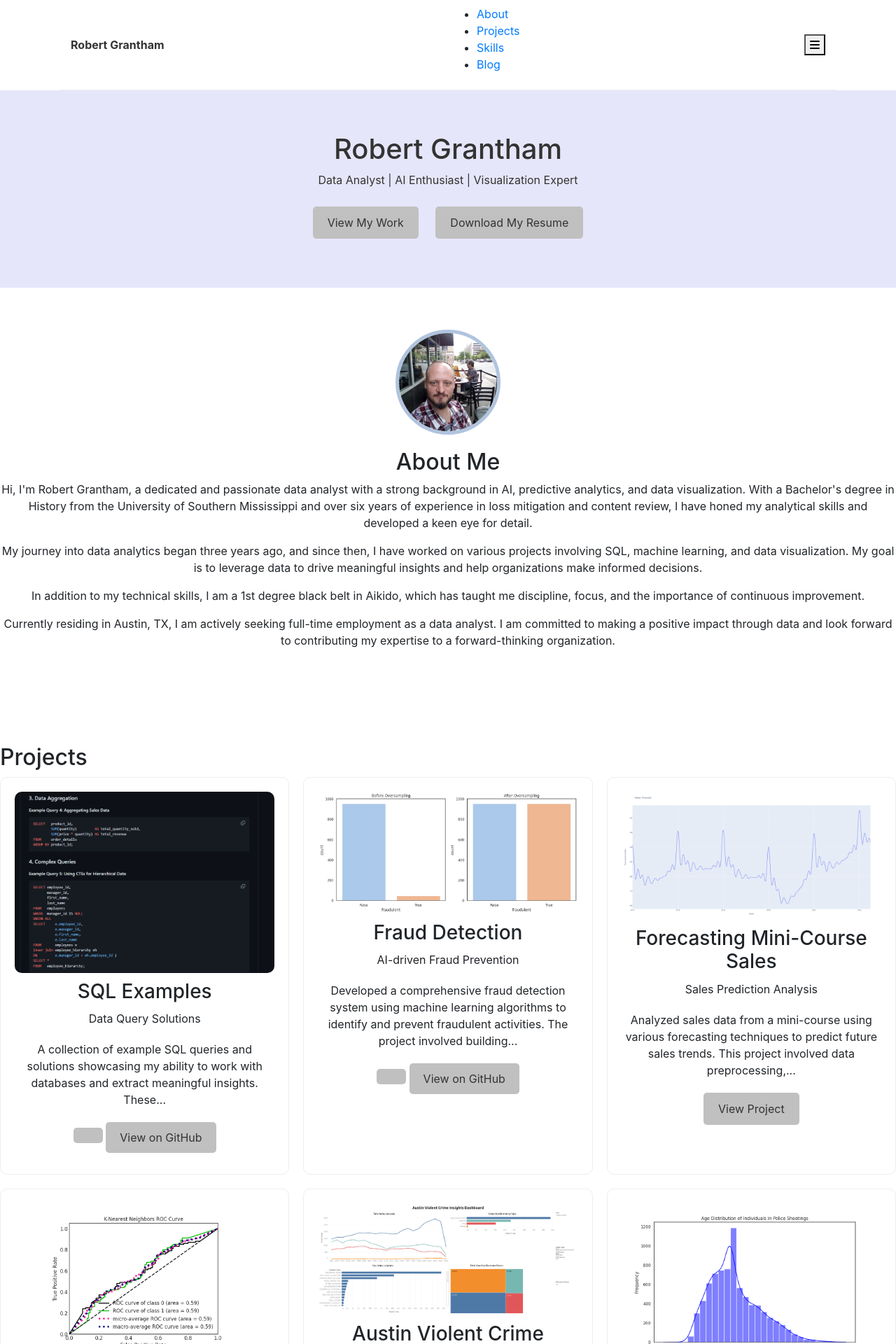
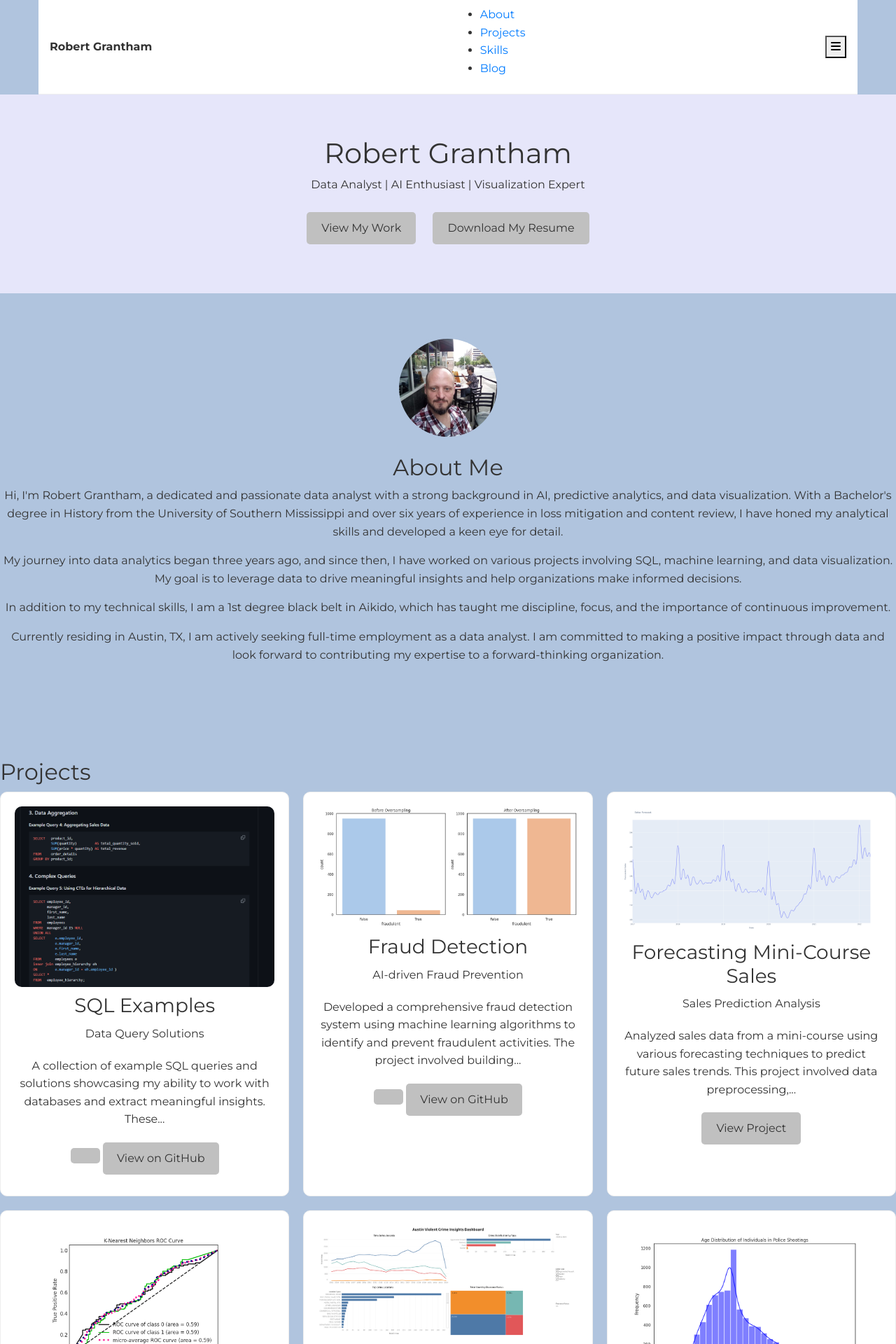
Before and after one commit to rgrantham82/rgrantham82.github.io, a Jekyll site: the page built from index.html, in a window 1280 px wide. Shown: the top 1920 px of the page at 70% size. Built offline with Jekyll 4.4.1, drawn with Linux system fonts in a browser that asks for light colours; nearby versions of some CDN libraries.

Commit message:
Update head.html

```diff
--- a/_includes/head.html
+++ b/_includes/head.html
@@ -6,29 +6,43 @@
   <meta name="author" content="Robert Grantham">
   <meta name="robots" content="index, follow">
   <title>{{ page.title }} | Robert Grantham</title>
+
   <!-- Open Graph Metadata -->
   <meta property="og:title" content="{{ page.title }} | Robert Grantham">
   <meta property="og:description" content="Robert Grantham's data analytics portfolio, showcasing skills in AI, predictive analytics, data visualization, and more.">
   <meta property="og:image" content="https://rgrantham82.github.io/assets/images/profile-image.jpg">
   <meta property="og:url" content="https://rgrantham82.github.io/{{ page.url }}">
   <meta property="og:type" content="website">
+
   <!-- Twitter Card Metadata -->
   <meta name="twitter:card" content="summary_large_image">
   <meta name="twitter:title" content="{{ page.title }} | Robert Grantham">
   <meta name="twitter:description" content="Robert Grantham's data analytics portfolio, showcasing skills in AI, predictive analytics, data visualization, and more.">
   <meta name="twitter:image" content="https://rgrantham82.github.io/assets/images/profile-image.jpg">
+
   <!-- Favicon -->
   <link rel="icon" href="/assets/images/favicon.svg" type="image/svg+xml">
-  <!-- CSS Files -->
+
+  <!-- Google Fonts - Montserrat -->
+  <link href="https://fonts.googleapis.com/css2?family=Montserrat:wght@400;700&display=swap" rel="stylesheet">
+
+  <!-- Font Awesome Icons -->
+  <link rel="stylesheet" href="https://cdnjs.cloudflare.com/ajax/libs/font-awesome/6.0.0-beta3/css/all.min.css">
+
+  <!-- Bootstrap CSS (CDN) -->
+  <link rel="stylesheet" href="https://stackpath.bootstrapcdn.com/bootstrap/4.5.0/css/bootstrap.min.css" integrity="sha384-9aIt2nRpC12Uk9gS9baDl411NQApFmC26EwAOH8WgZl5MYYxFfc+NcPb1dKGj7Sk" crossorigin="anonymous">
+
+  <!-- Alpine.js (CDN) -->
+  <script src="https://cdn.jsdelivr.net/npm/alpinejs@2.7.3/dist/alpine.min.js" defer></script>
+
+  <!-- Custom Stylesheet -->
   <link rel="stylesheet" href="/assets/css/styles.css">
-  <!-- Font and Icons -->
-  <link href="https://fonts.googleapis.com/css2?family=Montserrat:wght@400;700&display=swap" rel="stylesheet">
-  <link rel="stylesheet" href="https://cdnjs.cloudflare.com/ajax/libs/font-awesome/6.0.0-beta3/css/all.min.css">
-  <!-- JavaScript Files -->
-  <script defer src="/assets/js/script.js"></script>
-  <link rel="stylesheet" href="https://stackpath.bootstrapcdn.com/bootstrap/4.5.0/css/bootstrap.min.css" integrity="sha384-9aIt2nRpC12Uk9gS9baDl411NQApFmC26EwAOH8WgZl5MYYxFfc+NcPb1dKGj7Sk" crossorigin="anonymous">
+
+  <!-- JavaScript Files (Bootstrap dependencies) -->
   <script src="https://code.jquery.com/jquery-3.5.1.slim.min.js" integrity="sha384-DfXdz2htPH0lsSSs5nCTpuj/zy4C+OGpamoFVy38MVBnE+IbbVYUew+OrCXaRkfj" crossorigin="anonymous"></script>
   <script src="https://cdn.jsdelivr.net/npm/@popperjs/core@2.5.4/dist/umd/popper.min.js" integrity="sha384-EaR8s5gB6sb2b4od4+2nhMn0zqbBqlN5PsfyL2Xwp0C2wZDl4zkEm6XpjJg3Jr1G" crossorigin="anonymous"></script>
   <script src="https://stackpath.bootstrapcdn.com/bootstrap/4.5.0/js/bootstrap.min.js" integrity="sha384-OgVRvuATP1z7JjHLkuOU7Xw704+h835Lr+6QL9UvYjZE3Ipu6Tp75j7Bh/kR0JKI" crossorigin="anonymous"></script>
-  <script src="https://cdn.jsdelivr.net/npm/alpinejs@2.7.3/dist/alpine.min.js" defer></script>
+
+  <!-- Custom JavaScript File -->
+  <script defer src="/assets/js/script.js"></script>
 </head>
```
